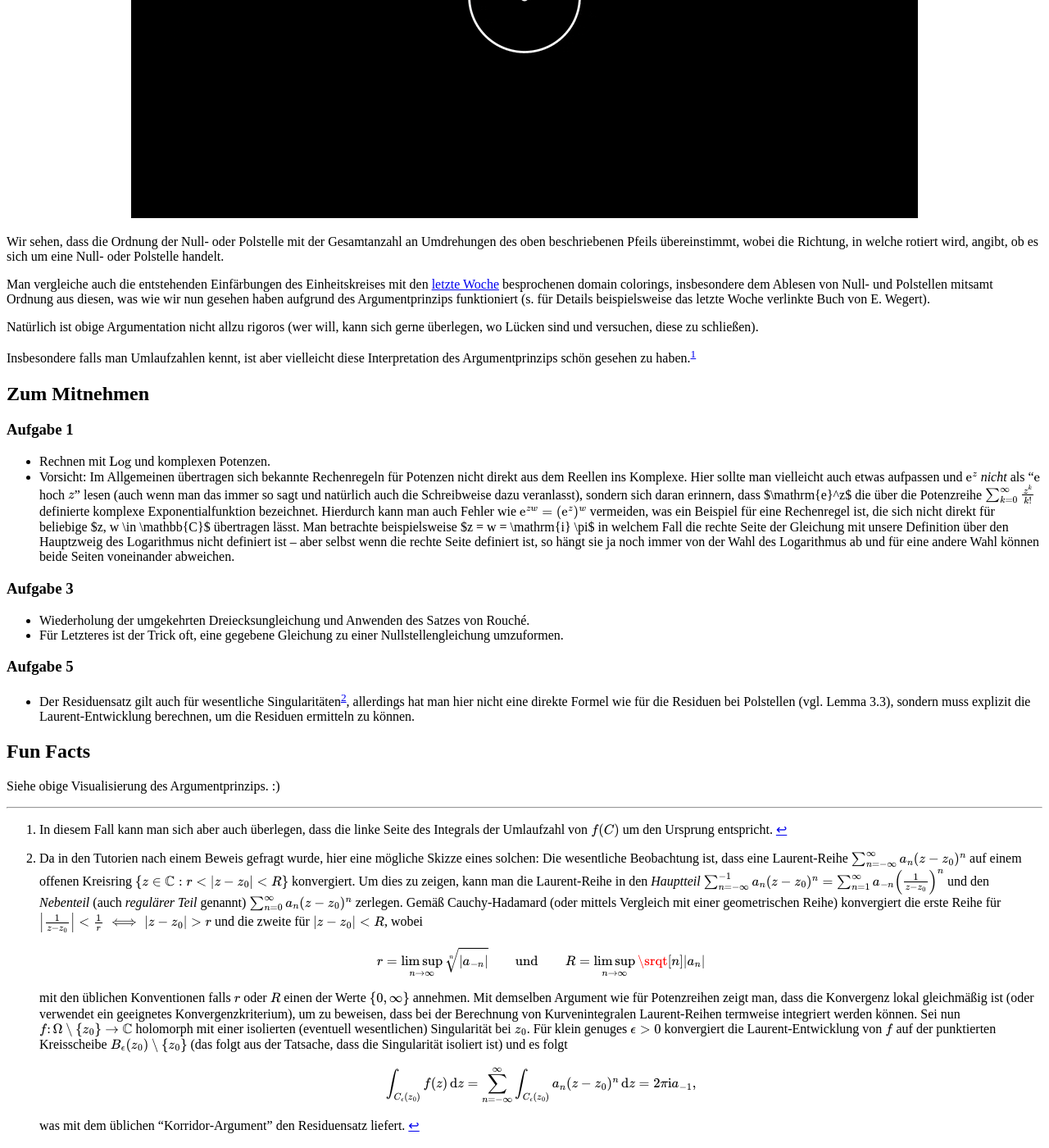
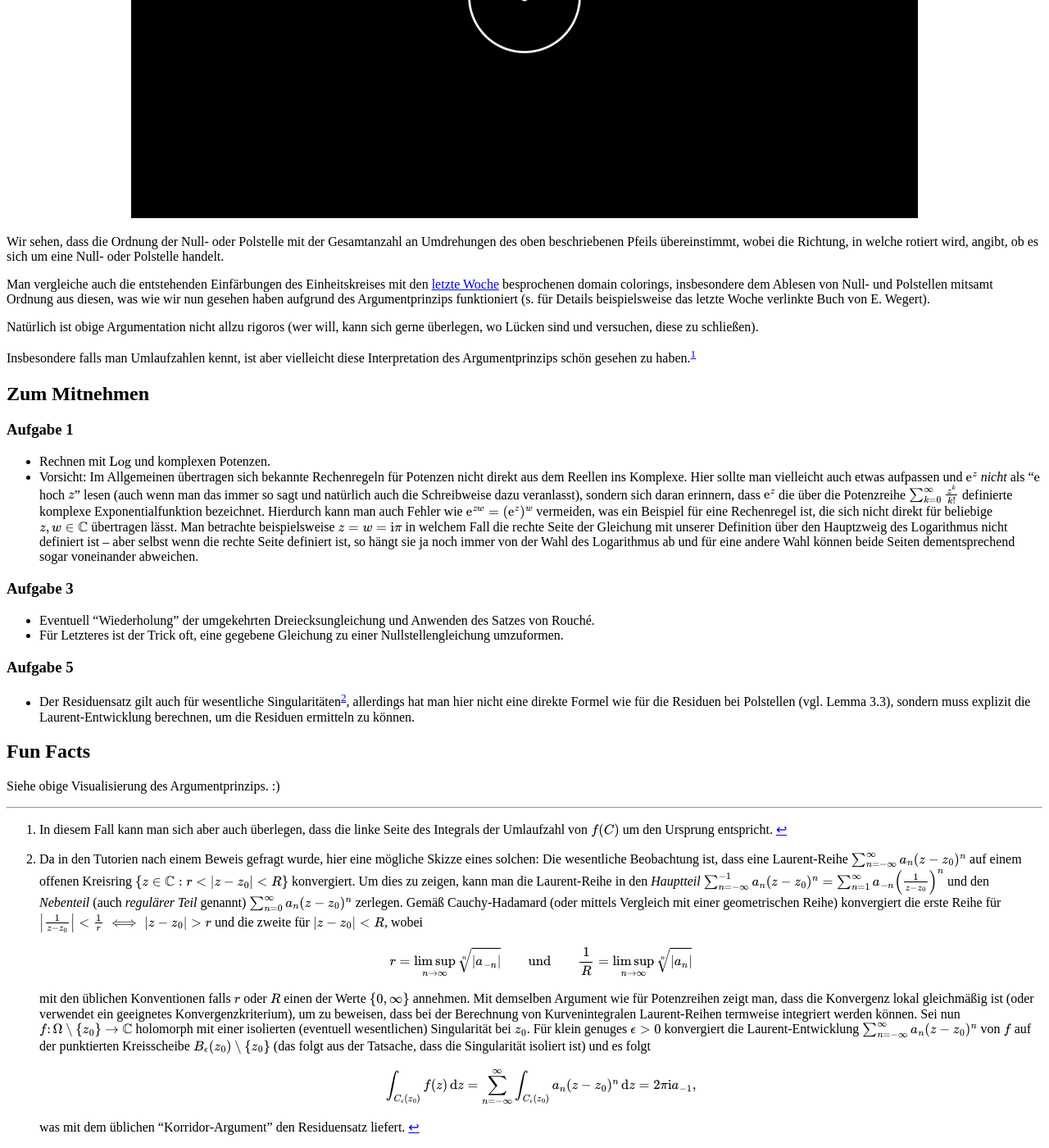
Before and after one commit to fdf-uni/ft, a Jekyll site: the page built from tutorials/tut08.md, in a window 1280 px wide and 1400 px high, scrolled down 952 px. Shown: the whole window at 82% size. Built offline with Jekyll 4.4.1, drawn with Linux system fonts in a browser that asks for light colours; our own code applies the rules of GitHub Pages for plain Markdown files.

Commit message:
fix(tut08): corrected some typos

```diff
--- a/tutorials/tut08.md
+++ b/tutorials/tut08.md
@@ -48,12 +48,12 @@
 
 ### Aufgabe 1
 - Rechnen mit $$\operatorname{Log}$$ und komplexen Potenzen.
-- Vorsicht: Im Allgemeinen übertragen sich bekannte Rechenregeln für Potenzen nicht direkt aus dem Reellen ins Komplexe. Hier sollte man vielleicht auch etwas aufpassen und $$\mathrm{e}^z$$ _nicht_ als "$$\mathrm{e}$$ hoch $$z$$" lesen (auch wenn man das immer so sagt und natürlich auch die Schreibweise dazu veranlasst), sondern sich daran erinnern, dass $\mathrm{e}^z$ die über die Potenzreihe $$\sum_{k=0}^{\infty} \frac{z^k}{k!}$$ definierte komplexe Exponentialfunktion bezeichnet.
-    Hierdurch kann man auch Fehler wie $$\mathrm{e}^{z w} = (\mathrm{e}^z)^w$$ vermeiden, was ein Beispiel für eine Rechenregel ist, die sich nicht direkt für beliebige $z, w \in \mathbb{C}$ übertragen lässt.
-    Man betrachte beispielsweise $z = w = \mathrm{i} \pi$ in welchem Fall die rechte Seite der Gleichung mit unsere Definition über den Hauptzweig des Logarithmus nicht definiert ist -- aber selbst wenn die rechte Seite definiert ist, so hängt sie ja noch immer von der Wahl des Logarithmus ab und für eine andere Wahl können beide Seiten voneinander abweichen.
+- Vorsicht: Im Allgemeinen übertragen sich bekannte Rechenregeln für Potenzen nicht direkt aus dem Reellen ins Komplexe. Hier sollte man vielleicht auch etwas aufpassen und $$\mathrm{e}^z$$ _nicht_ als "$$\mathrm{e}$$ hoch $$z$$" lesen (auch wenn man das immer so sagt und natürlich auch die Schreibweise dazu veranlasst), sondern sich daran erinnern, dass $$\mathrm{e}^z$$ die über die Potenzreihe $$\sum_{k=0}^{\infty} \frac{z^k}{k!}$$ definierte komplexe Exponentialfunktion bezeichnet.
+    Hierdurch kann man auch Fehler wie $$\mathrm{e}^{z w} = (\mathrm{e}^z)^w$$ vermeiden, was ein Beispiel für eine Rechenregel ist, die sich nicht direkt für beliebige $$z, w \in \mathbb{C}$$ übertragen lässt.
+    Man betrachte beispielsweise $$z = w = \mathrm{i} \pi$$ in welchem Fall die rechte Seite der Gleichung mit unserer Definition über den Hauptzweig des Logarithmus nicht definiert ist -- aber selbst wenn die rechte Seite definiert ist, so hängt sie ja noch immer von der Wahl des Logarithmus ab und für eine andere Wahl können beide Seiten dementsprechend sogar voneinander abweichen.
 
 ### Aufgabe 3
-- Wiederholung der umgekehrten Dreiecksungleichung und Anwenden des Satzes von Rouché.
+- Eventuell "Wiederholung" der umgekehrten Dreiecksungleichung und Anwenden des Satzes von Rouché.
 - Für Letzteres ist der Trick oft, eine gegebene Gleichung zu einer Nullstellengleichung umzuformen.
 
 ### Aufgabe 5
@@ -63,12 +63,12 @@
     Um dies zu zeigen, kann man die Laurent-Reihe in den _Hauptteil_ $$\sum_{n = -\infty}^{-1} a_n (z - z_0)^n = \sum_{n = 1}^{\infty} a_{-n} \left(\frac{1}{z - z_0}\right)^n$$ und den _Nebenteil_ (auch _regulärer Teil_ genannt) $$\sum_{n = 0}^{\infty} a_n (z - z_0)^n$$ zerlegen.
     Gemäß Cauchy-Hadamard (oder mittels Vergleich mit einer geometrischen Reihe) konvergiert die erste Reihe für $$\left\lvert \frac{1}{z - z_0} \right\rvert < \frac{1}{r} \iff \lvert z - z_0 \rvert > r$$ und die zweite für $$\lvert z - z_0 \rvert < R$$, wobei
     \\[
-        r = \limsup_{n \to \infty} \sqrt[n]{\lvert a_{-n} \rvert} \qquad \text{und} \qquad R = \limsup_{n \to \infty} \srqt[n]{\lvert a_n \rvert}
+        r = \limsup_{n \to \infty} \sqrt[n]{\lvert a_{-n} \rvert} \qquad \text{und} \qquad \frac{1}{R} = \limsup_{n \to \infty} \sqrt[n]{\lvert a_n \rvert}
     \\]
     mit den üblichen Konventionen falls $$r$$ oder $$R$$ einen der Werte $$\{0, \infty\}$$ annehmen.
     Mit demselben Argument wie für Potenzreihen zeigt man, dass die Konvergenz lokal gleichmäßig ist (oder verwendet ein geeignetes Konvergenzkriterium), um zu beweisen, dass bei der Berechnung von Kurvenintegralen Laurent-Reihen termweise integriert werden können.
     Sei nun $$f \colon \Omega \setminus \{z_0\} \to \mathbb{C}$$ holomorph mit einer isolierten (eventuell wesentlichen) Singularität bei $$z_0$$.
-    Für klein genuges $$\epsilon > 0$$ konvergiert die Laurent-Entwicklung von $$f$$ auf der punktierten Kreisscheibe $$B_{\epsilon}(z_0) \setminus \{z_0\}$$ (das folgt aus der Tatsache, dass die Singularität isoliert ist) und es folgt
+    Für klein genuges $$\epsilon > 0$$ konvergiert die Laurent-Entwicklung $$\sum_{n=-\infty}^{\infty} a_n (z - z_0)^n$$ von $$f$$ auf der punktierten Kreisscheibe $$B_{\epsilon}(z_0) \setminus \{z_0\}$$ (das folgt aus der Tatsache, dass die Singularität isoliert ist) und es folgt
     \\[
         \int_{C_{\epsilon}(z_0)} f(z) \,\mathrm{d}z = \sum_{n = -\infty}^{\infty} \int_{C_{\epsilon}(z_0)} a_n (z - z_0)^n \,\mathrm{d}z = 2 \pi \mathrm{i} a_{-1},
     \\]
```
